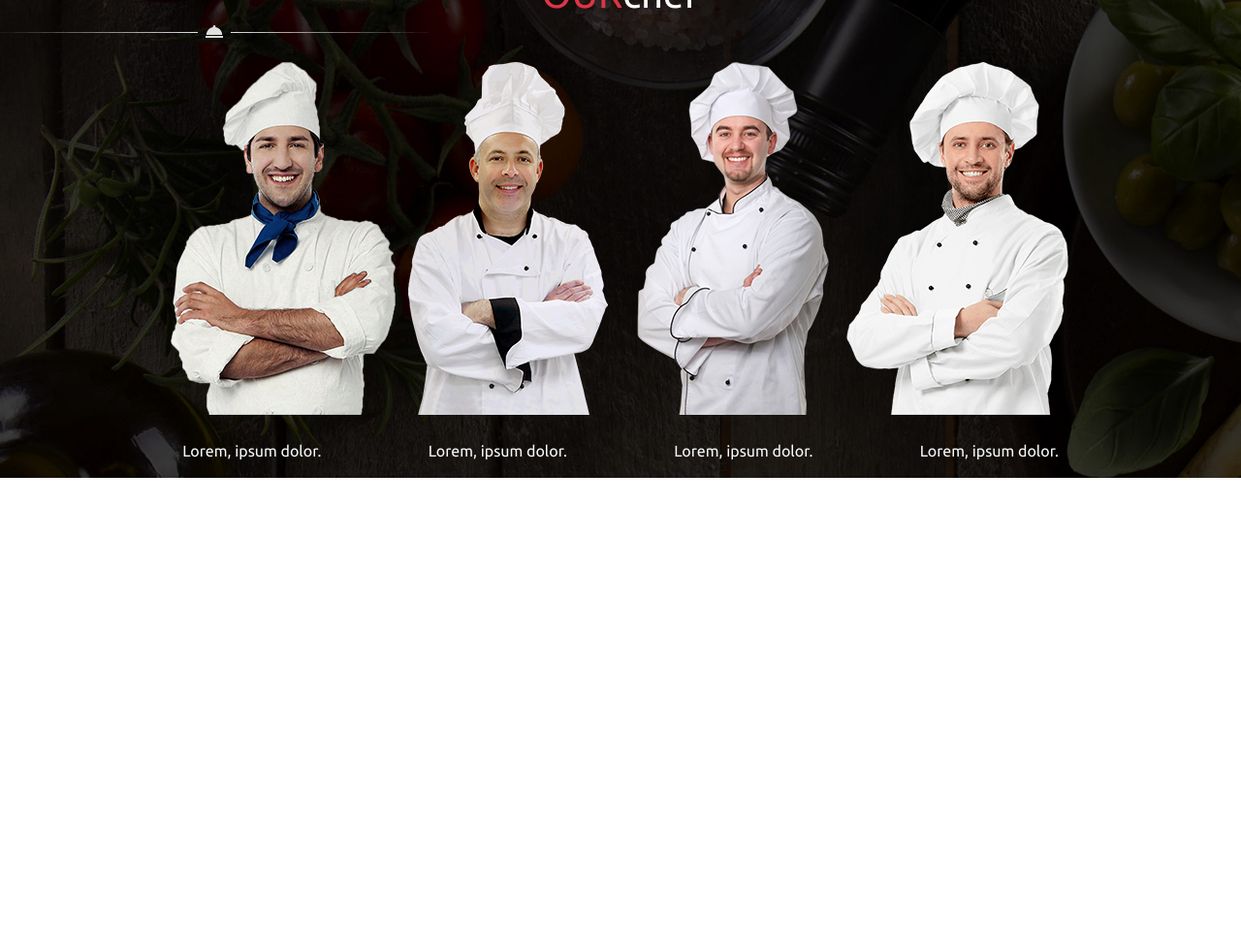
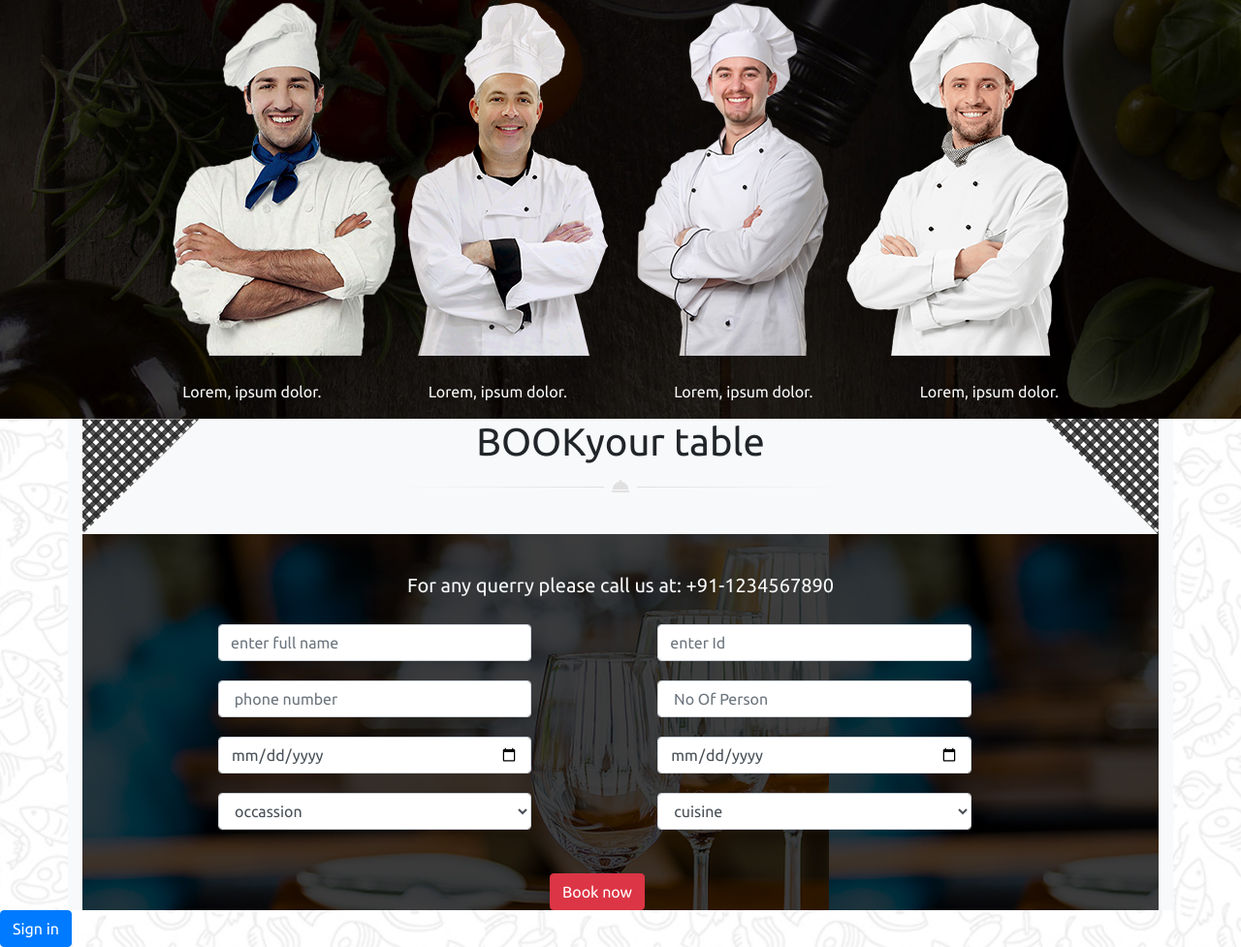
Before and after one commit to miziiano/git_bootstrap_les_chefs, a website: page index.html in a window 1280 px wide. Shown: the part 3280-4257 px from the top of the page at 97% size. Before the commit the page ends 3773 px from the top, so only its background shows below. Drawn offline with Linux system fonts and the light colour scheme.

Commit message:
formulaire

```diff
--- a/index.html
+++ b/index.html
@@ -105,9 +105,10 @@
         <div class="container bg-light p-0">
             <div class="d-flex justify-content-between ">
                 <img src="./public/images/box-left-top.png" alt="">
-
+                <div class="text-center">
                 <h1> <span class="text-danger">OUR</span> story</h1>
-
+                <img src="./public/images/decoration_line.png" alt="">
+                </div>
                 <img src="./public/images/box-right-top.png" alt="">
 
             </div>
@@ -122,11 +123,23 @@
                         iusto esse ut, voluptates veritatis saepe. Quos maxime nesciunt suscipit, delectus fugiat
                         sapiente exercitationem voluptate necessitatibus!</p>
                 </div>
-                <h1 class="d-flex justify-content-center py-5">
+
+                <div class=" text-center">
+                    <div>
+                    <h1> <span class="text-danger">OUR</span>chef</h1>
+                </div>
+                    <img src="./public/images/decoration_line.png "alt="">
+                </div>
+
+
+
+                <!-- <h1 class="d-flex justify-content-center py-5">
+                    <div class="text-center">
                     <span class="text-danger">
                         OUR </span> Menu
-
-                </h1>
+                        <img src="./public/images/decoration_line.png" alt="">
+                    </div>
+                </h1> -->
             </div>
             <div class="container">
                 <div class="row">
@@ -250,12 +263,14 @@
             <!-- menu fin-->
     </section>
 
-<!-- OUR cuisto -->
+    <!-- OUR cuisto -->
     <section class="chefcuisto text-light flex-column">
-        <div class="d-flex justify-content-center">
+        <div class=" text-center">
+            <div>
             <h1> <span class="text-danger">OUR</span>chef</h1>
         </div>
-        <img src="./public/images/decoration_line.png "  class="align-items-center d-flex " alt="">
+            <img src="./public/images/decoration_line.png "alt="">
+        </div>
 
         <div class="container">
             <div class="row d-flex justify-content-center ">
@@ -285,8 +300,55 @@
     </section>
     <!-- formulaire -->
     <section>
+        <div class="container bg-light">
+            <div class="d-flex justify-content-between ">
+                <img src="./public/images/box-left-top-grey.png" alt="">
+                <div class="text-center">
+                <h1><span>BOOK</span>your table</h1>
+                    <img src="./public/images/decoration_line.png" alt="">
+            </div>
+            <img src="./public/images/box-right-top-grey.png" alt="">
 
+            </div>
+            <!-- forms -->
+            <form class="formulaire">
+                <div class="container text-center">
+                    <div class="row">
+                        <div class="col-12 text-light text-center mt-3">
+                            <h5> For any querry please call us at: +91-1234567890</h5>
+                        </div>
+                        <div class="col-4">
+                            <input class="form-control" type="text" placeholder="enter full name ">
+                            <input class="form-control" type="text" placeholder=" phone number">
+                            <input class="form-control" type="date" placeholder=" date ">
+                            <select class="form-control">
+                                <option>occassion</option>
+                              </select>
+                        </div>
+                        <div class="col-4">
+                            <input class="form-control" type="text" placeholder="enter Id ">
+                            <input class="form-control" type="text" placeholder=" No Of Person">
+                            <input class="form-control" type="date" placeholder=" time">
+                            <select class="form-control">
+                                <option>cuisine</option>
+                              </select>
+                        </div>
+                    </div>
+
+                    <div class="mr-5">
+                        <button type="button" class="btn btn-danger">Book now</button>
+                    </div>
+
+
+
+
+                </div>
+        </div>
+
+        <button type="submit" class="btn btn-primary">Sign in</button>
+        </form>
     </section>
+    </div>
 
 </body>
 
--- a/src/sass/style.sass
+++ b/src/sass/style.sass
@@ -91,3 +91,18 @@ body
         background-size: 1600px
         background-repeat: no-repeat
         align-content: center
+
+.formulaire
+        background-image: url("../../public/images/book_table_bg.jpg")
+
+.formulaire
+        .container
+                .row
+                    .col-4
+                        margin-left: 100px
+                        .form-control
+                            margin: 20px 0px
+.formulaire
+    .container
+        .button
+    border-radius: 50px
```
Also changed, not shown: public/css/style.css, 1 other file.
